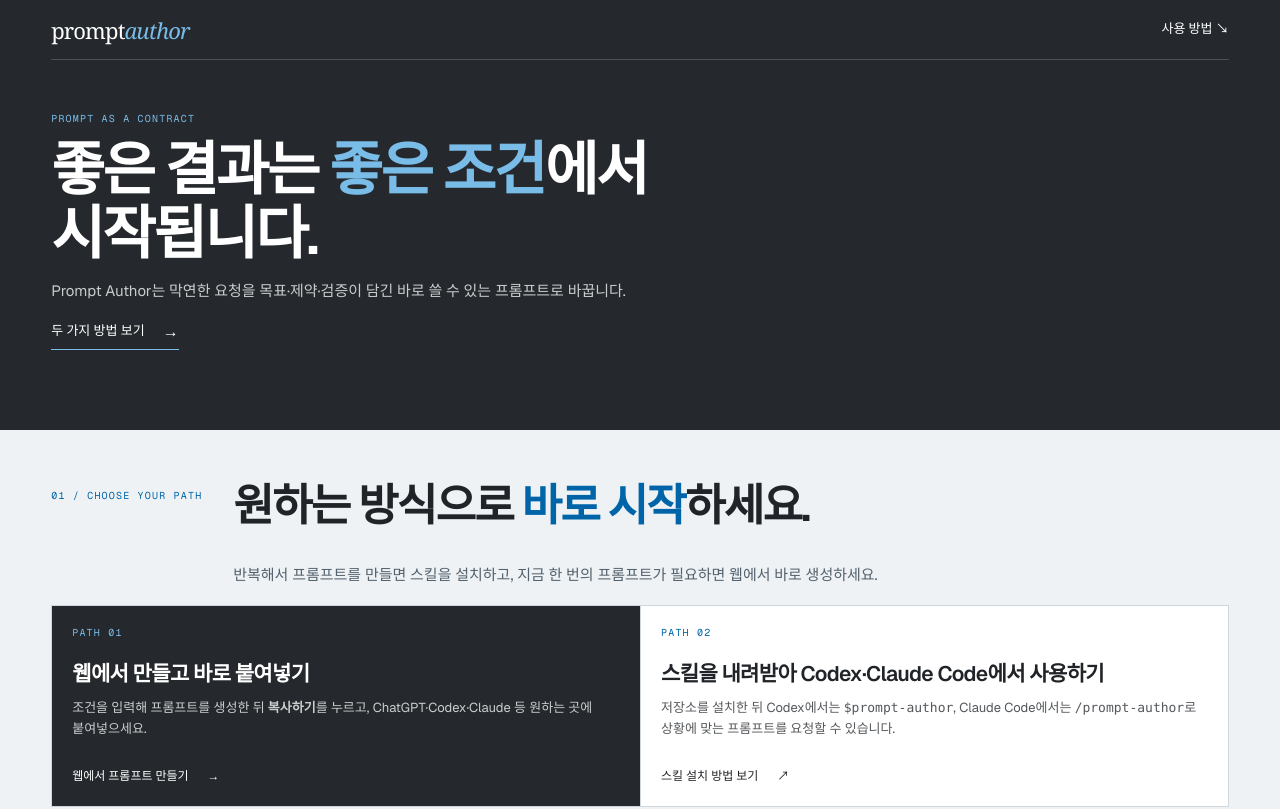
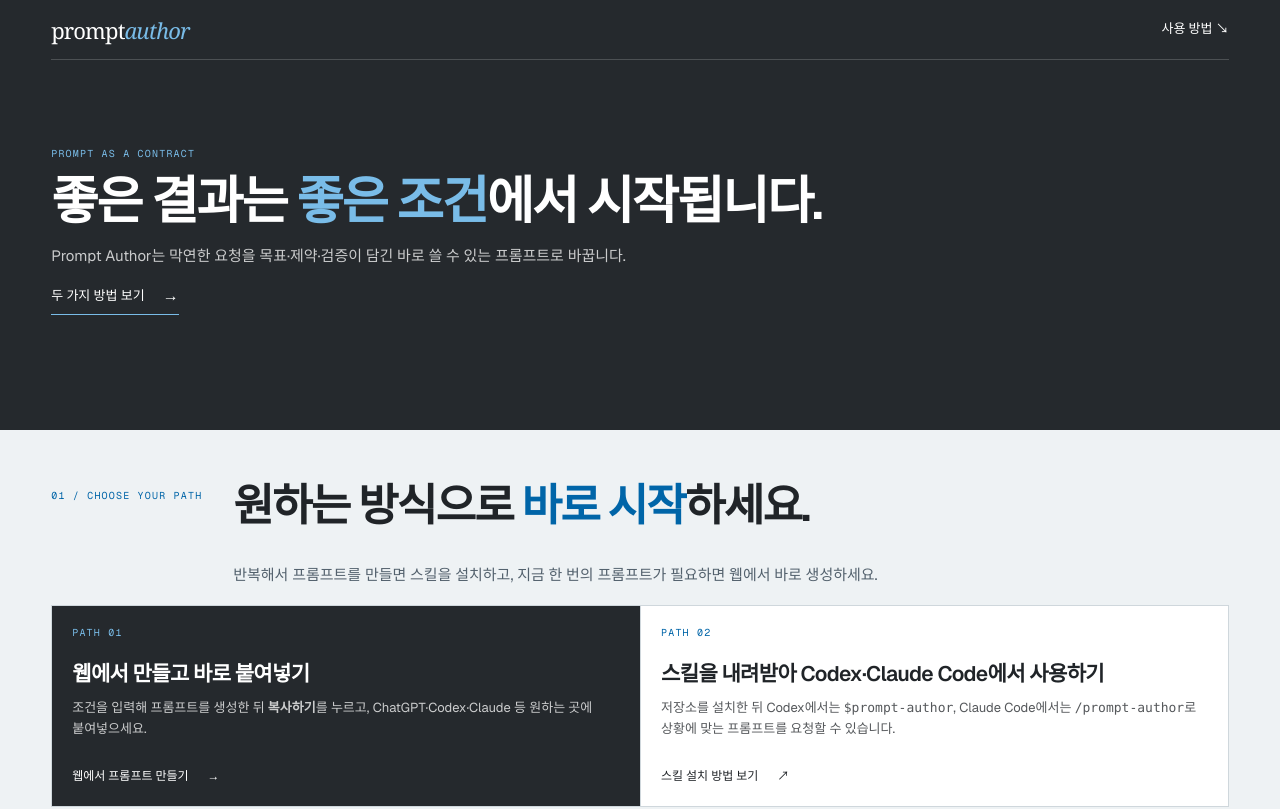
Before and after one commit to jeonys-12/prompt-author-work, a Next.js app in the folder website/: page / in a window 1280 px wide. Shown: the top 809 px of the page. Built offline with nearby package versions, Linux system fonts and the light colour scheme.

Commit message:
Keep the hero title on one line

```diff
--- a/website/app/globals.css
+++ b/website/app/globals.css
@@ -50,7 +50,7 @@ nav a, footer a { color: inherit; text-decoration: none; }
 .hero-grid { max-width: var(--content); min-height: 342px; margin: auto; display: flex; align-items: center; }
 .hero-grid > div { width: 100%; }
 .eyebrow { margin-bottom: 12px; color: var(--accent-light); }
-h1 { max-width: 860px; margin-bottom: 14px; font-size: clamp(38px, 4.8vw, 58px); line-height: 1.1; }
+h1 { max-width: none; margin-bottom: 14px; font-size: clamp(32px, 4vw, 58px); line-height: 1.1; white-space: nowrap; }
 h1 em, h2 em { color: var(--accent-light); font-style: normal; }
 .lede { max-width: 680px; margin-bottom: 0; color: rgba(255, 255, 255, 0.76); font-size: 15px; }
 .primary {
@@ -226,6 +226,7 @@ footer { padding: 18px clamp(20px, 4vw, 64px); background: #1d2023; color: var(-
 footer p { margin: 0; color: rgba(255, 255, 255, 0.62); font-size: 12px; }
 
 @media (max-width: 900px) {
+  h1 { white-space: normal; }
   .paths-heading, .mode-layout, .workbench, .path-cards { grid-template-columns: 1fr; }
   .paths-heading h2, .paths-heading > p:last-child { grid-column: 1; }
   .paths-heading .section-kicker { padding-top: 0; }
```
